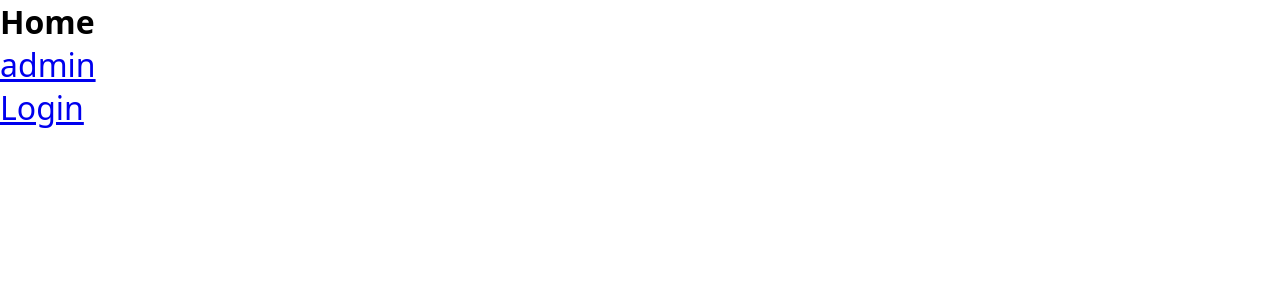
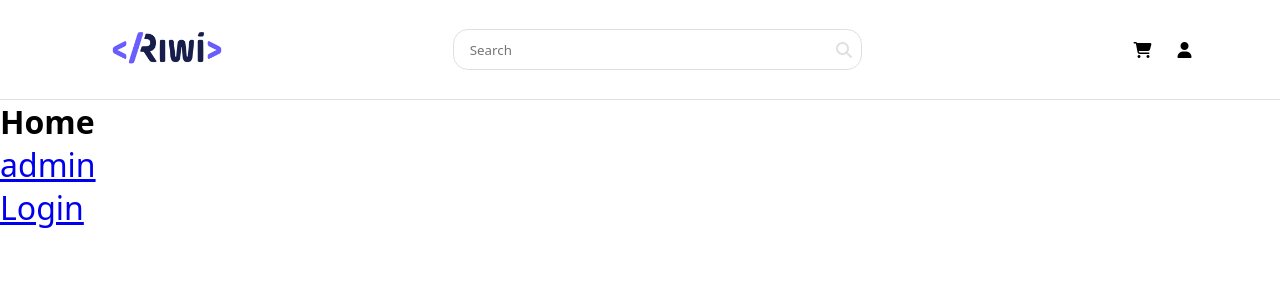
Before and after one commit to Riwi-Lovelace/RIWI_MARKET_FRONTEND, a React (Vite) app: page / in a window 1280 px wide. Shown: the top 300 px of the page. Built offline with nearby package versions, Linux system fonts and the light colour scheme.

Commit message:
Feat: Header creation

```diff
--- a/package.json
+++ b/package.json
@@ -23,6 +23,6 @@
     "eslint-plugin-react-hooks": "^4.6.2",
     "eslint-plugin-react-refresh": "^0.4.7",
     "tailwindcss": "^3.4.4",
-    "vite": "^5.3.1"
+    "vite": "^5.3.3"
   }
 }
--- /dev/null
+++ b/src/components/header/Header.jsx
@@ -0,0 +1,85 @@
+import React, { useState, useRef, useEffect } from "react";
+// Css header
+import "../../components/header/headerStyles.css";
+// Logo riwi
+import logo from "../../assets/logo/Logos.webp";
+// Modal
+import { ModalSesion } from "../modals-sesions/modalLogin";
+
+export const Header = () => {
+
+  // Para abrir el menu hamburguesa
+  const [isMenuOpen, setIsMenuOpen] = useState(false);
+  // Para que el icono de la barra de busqueda cambie de color
+  const [isSearchFocused, setIsSearchFocused] = useState(false);
+  // Para que el icono del carrito cambie de color
+  const [isCartFocused, setIsCartFocused] = useState(false);
+  // Para que el icono del user cambie de color
+  const [isUserFocused, setIsUserFocused] = useState(false);
+  // Para abrir el modal
+  const [isModalLoginOpen, setIsModalLoginOpen] = useState(false);
+  // Para usar como referencia
+  const userLoginIconRef = useRef(null);
+
+  // Funcion para el icono del login
+  const handleLoginClick = () => {
+    setIsModalLoginOpen(!isModalLoginOpen);
+    setIsUserFocused(!isUserFocused);
+  };
+
+  return (
+    <header className="header">
+
+      {/*Logo*/}
+      <div className="logo">
+        <a href="/">
+          <img src={logo} alt="Kiwi logo" className="logo-img" />
+        </a>
+      </div>
+
+      {/*Barra de busqueda*/}
+      <div className={`search-bar ${isMenuOpen ? "open" : ""}`}>
+        <input
+          type="text"
+          placeholder="Search"
+          className={isSearchFocused ? "focused" : ""}
+          onFocus={() => setIsSearchFocused(true)}
+          onBlur={() => setIsSearchFocused(false)}
+        />
+        <i className={`fas fa-search search-icon ${isSearchFocused ? "focused-icon" : ""}`}></i>
+      </div>
+
+      {/*Iconos del carrito y user*/}
+      <div className={`icons ${isMenuOpen ? "open" : ""}`}>
+
+        <button
+          onClick={() => setIsCartFocused(!isCartFocused)}
+          className={`icon-btn cart-btn ${isCartFocused ? "focused" : ""}`}
+        >
+          <i className="fas fa-shopping-cart icon cart"></i>
+        </button>
+
+        <button
+          onClick={handleLoginClick}
+          className={`icon-btn user-btn ${isUserFocused ? "focused" : ""}`}
+          ref={userLoginIconRef}
+        >
+          <i className="fas fa-user icon user"></i>
+        </button>
+      </div>
+
+      {/*Boton para abrir el menu hamburguesa*/}
+      <button className="menu-btn" onClick={() => setIsMenuOpen(!isMenuOpen)}>
+        <i className="fas fa-bars icon"></i>
+      </button>
+
+      {/*Condicional para mostrar el modal*/}
+      {isModalLoginOpen && (
+        <ModalSesion
+          active={isModalLoginOpen}
+          userIconRef={userLoginIconRef}
+        />
+      )}
+    </header>
+  );
+};
--- /dev/null
+++ b/src/components/header/headerStyles.css
@@ -0,0 +1,268 @@
+.header {
+  display: flex;
+  align-items: center;
+  padding: 16px;
+  gap: 20%;
+  border-bottom: 1px solid #e0e0e0;
+  width: 100%;
+  height: 100px;
+  position: relative;
+}
+
+.logo {
+  width: 15%;
+  height: 100%;
+  display: flex;
+  align-items: center;
+}
+
+.logo-img {
+  margin-left: 80px;
+  height: 40px;
+}
+
+.search-bar {
+  width: 60%;
+  height: 60%;
+  display: flex;
+  align-items: center;
+  position: relative;
+}
+
+.search-bar input {
+  width: 100%;
+  height: 100%;
+  padding: 8px 40px 8px 16px;
+  border: 1px solid #e0e0e0;
+  border-radius: 15px;
+  outline: none;
+  transition: border-color 0.3s, color 0.3s; /
+}
+
+.search-icon {
+  position: absolute;
+  right: 10px;
+  color: #e0e0e0;
+  font-size: 16px;
+  transition: color 0.3s;
+}
+
+.search-bar input.focused {
+  border-color: #9d66fd;
+  color: #9d66fd;
+}
+
+.search-icon.focused-icon {
+  color: #9d66fd;
+}
+
+
+.icons {
+  height: 100%;
+  width: 20%;
+  display: flex;
+  align-items: center;
+  margin-left: 16px;
+}
+
+.icon-btn {
+  background: none;
+  border: none;
+  border-radius: 6px;
+  cursor: pointer;
+  display: flex;
+  align-items: center;
+  justify-content: center;
+  width: 30px;
+  height: 30px;
+  transition: color 0.3s;
+}
+
+.icon {
+  font-size: 16px;
+  color: #000;
+}
+
+.icon-btn:hover .icon {
+  color: #9d66fd;
+  transition: color 0.3s;
+}
+
+.icon-btn:active .icon {
+  transform: scale(1.1);
+  transition: transform 0.1s;
+}
+
+.icon-btn.focused .icon {
+  color: #9d66fd;
+}
+
+.user-btn {
+  margin-left: 12px;
+  margin-right: 50px;
+}
+
+/* Para responsive */
+.menu-btn {
+  display: none;
+  background: none;
+  border: none;
+  cursor: pointer;
+  position: absolute;
+  right: 16px;
+}
+
+@media (max-width: 768px) {
+  .search-bar,
+  .icons {
+    display: none;
+  }
+
+  .menu-btn {
+    display: flex;
+    align-items: center;
+    justify-content: center;
+    margin-left: auto;
+  }
+
+  .search-bar.open,
+  .icons.open {
+    display: flex;
+    flex-direction: column;
+    width: 100%;
+    gap: 10px;
+  }
+
+  .header {
+    flex-direction: column;
+    align-items: flex-start;
+    height: auto;
+  }
+
+  .logo {
+    margin-left: 0;
+  }
+
+  .logo-img {
+    margin-left: 0;
+  }
+
+  .icon {
+    font-size: 24px;
+  }
+}
+
+.modal-model-Login-box-ground {
+  width: 30%;
+  display: flex;
+  justify-content: center;
+  align-items: center;
+  padding-top: 5%;
+  border-radius: 20px;
+}
+
+.modal-verifier-edit {
+  position: absolute;
+  z-index: 1000;
+}
+
+.modal-model-container-lg {
+  width: 80%;
+  display: flex;
+  justify-content: space-between;
+  align-items: center;
+  height: 100%;
+  box-shadow: inset 0 -3em 3em rgba(0, 0, 0, 0.068),
+    0.3em 0.3em 1em rgba(0, 0, 0, 0.281);
+  border-radius: 20px;
+}
+
+.modal-model-section1 {
+  height: 100%;
+  width: 100%;
+  display: flex;
+  flex-direction: column;
+  align-items: center;
+  padding-top: 10%;
+  gap: 5%;
+  background-color: #ffffff69;
+}
+
+.modal-model-section1 h1 {
+  font-size: calc(1em + 1vw);
+  margin-bottom: 12px;
+}
+
+.modal-model-box-input-user {
+  width: 100%;
+  height: 100px;
+  display: flex;
+  flex-direction: column;
+  padding-left: 10%;
+  justify-content: center;
+  padding-right: 10%;
+  gap: 10px;
+}
+
+.modal-model-box-input-pass {
+  display: flex;
+  flex-direction: column;
+  width: 100%;
+  height: 100px;
+  justify-content: center;
+  padding-left: 10%;
+  padding-right: 10%;
+  gap: 10px;
+}
+
+.modal-model-section1 input {
+  height: 50px;
+  border-radius: 10px;
+  border: none;
+  padding-left: 5%;
+}
+
+.modal-model-but-ing-auth {
+  padding: 2%;
+  width: 60%;
+  border-radius: 12px;
+  border: none;
+  font-size: calc(0.5em + 1vw);
+  box-shadow: inset 0 -3em 3em rgba(0, 0, 0, 0.068),
+    0.3em 0.3em 1em rgba(0, 0, 0, 0.075);
+  background-color: #6a67ff52;
+  transition: 0.5s;
+  margin-top: 5%;
+}
+
+.modal-model-but-ing-auth:hover {
+  background-color: #b3b1ffbb;
+}
+
+.modal-model-but-ing-auth:active {
+  transform: scale(1.02);
+}
+
+.modal-model-section1 p {
+  font-size: calc(0.5em + 0.7vw);
+  margin-top: 5%;
+}
+
+.modal-model-section1 a {
+  font-size: calc(0.5em + 1vw);
+  margin-top: 5%;
+  margin-bottom: 12%;
+}
+
+.modal-model-section2 {
+  display: none;
+}
+
+@media (max-width: 836px) {
+  .modal-model-section2 {
+    display: none;
+  }
+  .modal-model-section1 {
+    width: 100%;
+  }
+}
--- a/src/components/modals-sesions/userModal.css
+++ b/src/components/modals-sesions/userModal.css
@@ -5,6 +5,17 @@
     align-items: center;
     padding-top: 5%;
     border-radius: 20px;
+}
+
+.modal-verifier-edit {
+    position: fixed;
+    z-index: 1000;
+    top: 50%;
+    left: 50%;
+    transform: translate(-50%, -50%);
+    max-width: 90%;
+    max-height: 90%;
+    overflow: auto;
 }
 
 .modal-model-container-LG {
--- a/src/pages/home/home.jsx
+++ b/src/pages/home/home.jsx
@@ -1,3 +1,4 @@
+import { Header } from '../../components/header/Header.jsx';
 import {ModalSesion} from '../../components/modals-sesions/modalLogin.jsx'
 import {ModalSesionRegister} from '../../components/modals-sesions/modalRegister.jsx'
 
@@ -5,6 +6,7 @@ import {ModalSesionRegister} from '../../components/modals-sesions/modalRegister
 const HomeShop = ()=>{
     return(
         <div className="home-shop">
+            <Header />
             <h1>Home</h1>
             <div className="home-links">
                 <a href="/admin">admin</a>
```
Also changed, not shown: 1 other file (tests, documents, lock files or other folders).
